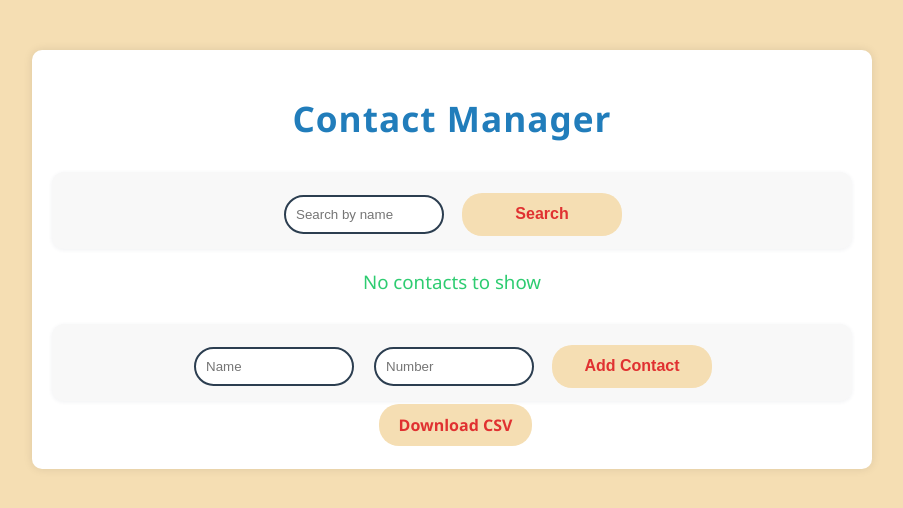
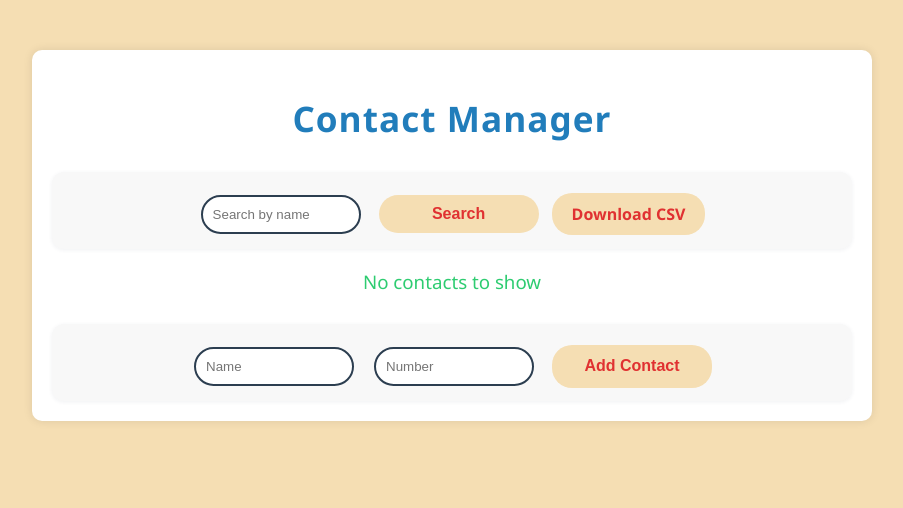
Before and after one commit to BikitSuwal/My-flask-app, a Flask app: page / in a window 1280 px wide. Shown: the top 508 px of the page, without its empty margins (188-1091 px from the left). Run offline with Flask 3, Linux system fonts and the light colour scheme; data that the repository does not hold is empty.

Commit message:
Enhance the Button

```diff
--- a/templates/index.html
+++ b/templates/index.html
@@ -11,9 +11,10 @@
 {% block body %}
 <div class = "Content">
     <h1>Contact Manager</h1>
-    <form action="/" method="get" style="margin-bottom: 20px;">
+    <form action="/" method="get" style="margin-bottom: 20px; display: flex; align-items: center; gap: 10px;">
         <input type="text" name="search" placeholder="Search by name" value="{{ search_query|default('') }}">
         <input type="submit" value="Search" class="add">
+        <a href="{{ url_for('export_contacts') }}" class="add" style="margin-left: 0;">Download CSV</a>
     </form>
     {% if contacts | length < 1 %}
     <h3>No contacts to show</h3>
@@ -42,7 +43,6 @@
         <input type="text" name="number" id="number" placeholder="Number" required>
         <input type="submit" value="Add Contact" class="add">
     </form>
-    <a href="{{ url_for('export_contacts') }}" class="add" style="margin-left: 10px;">Download CSV</a>
 </div>
 <script>
 function confirmDelete(event) {
```
